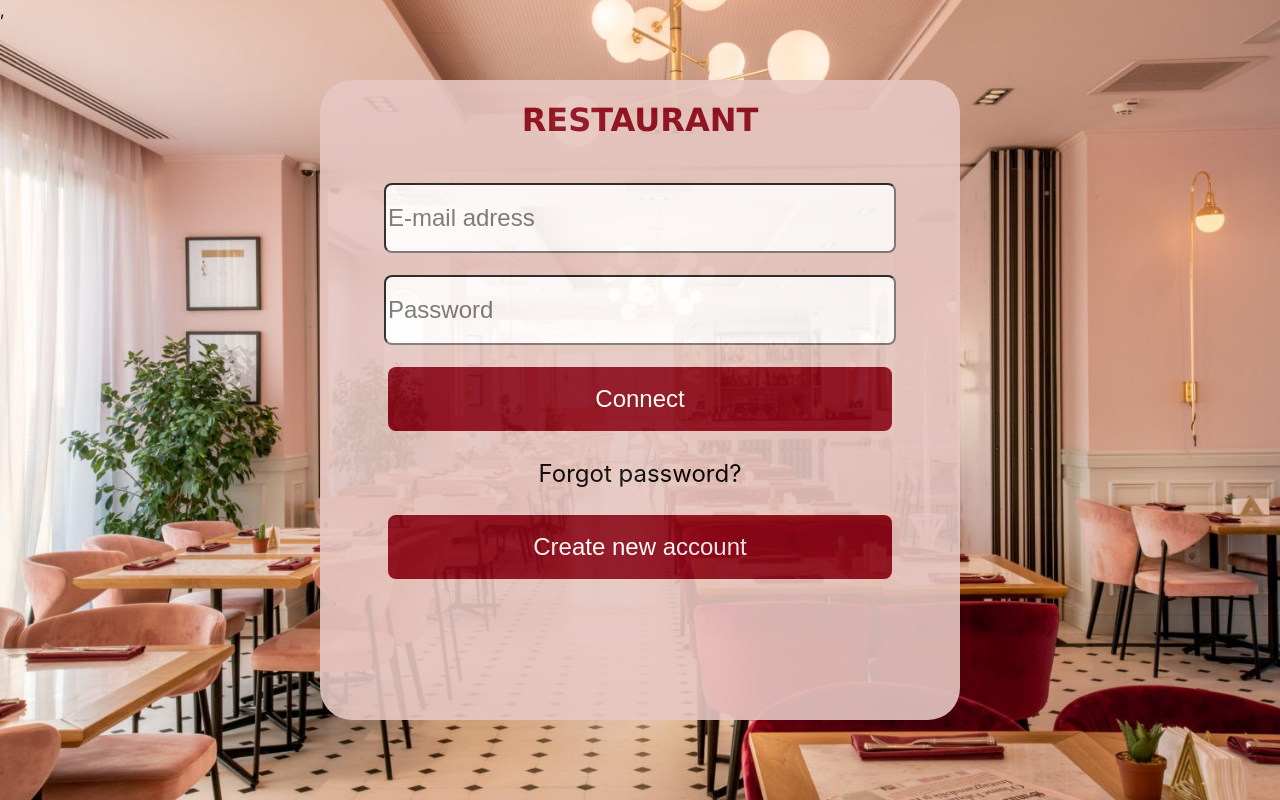
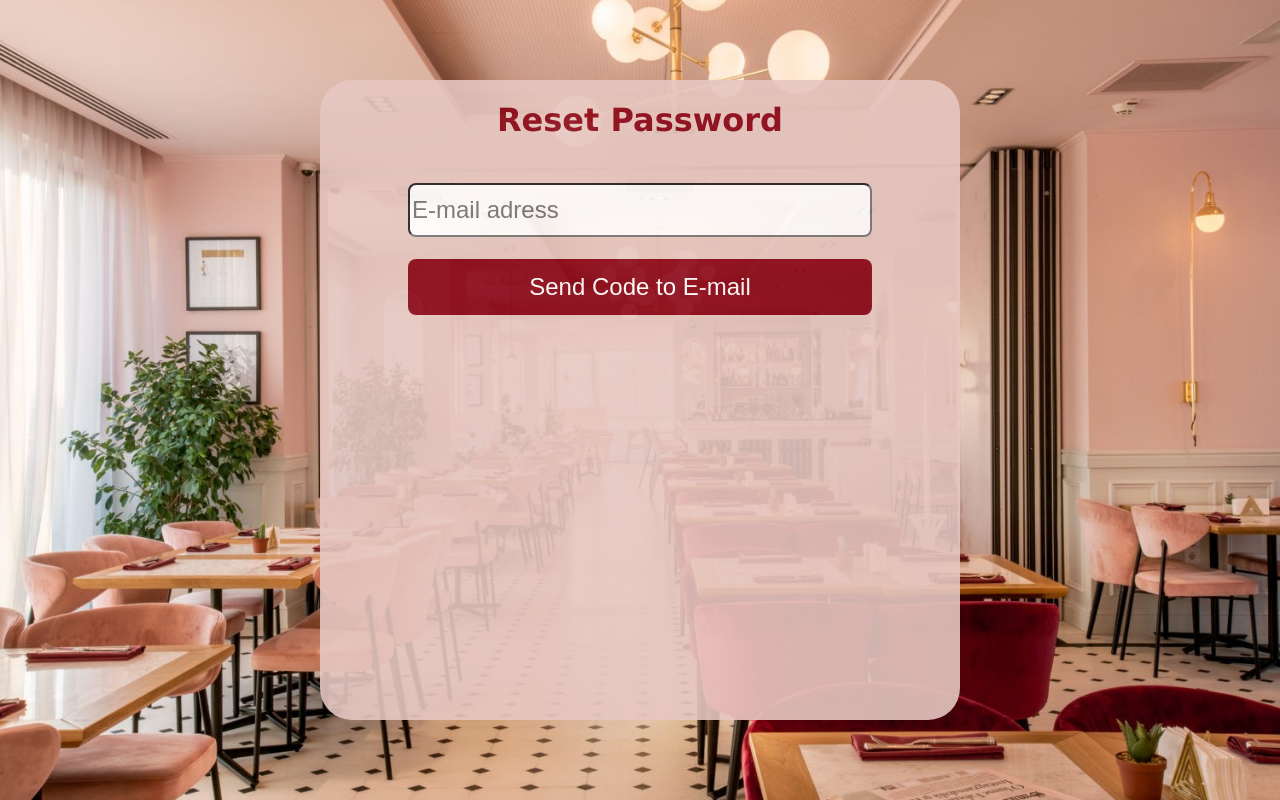
Before and after one commit to claudiu024/proiect_ipdp, a React (Create React App) app in the folder restaurant-react-app/: page /passwordreset in a window 1280 px wide. Built offline with nearby package versions, Linux system fonts and the light colour scheme.

Commit message:
Add files via upload

```diff
--- a/restaurant-react-app/src/App.css
+++ b/restaurant-react-app/src/App.css
@@ -1,7 +1,5 @@
 body{
   background-image: url("restaurant_poza.jpg");
-
-
   background-position: center center;
   background-attachment: fixed;
   background-repeat: no-repeat;
@@ -48,9 +46,14 @@ h1{
   width: 28.5rem;
   height: 3rem;
 
-
 }
-
+/* .line{
+  align-items: center;
+  border-bottom: 1px solid black;
+  display: flex;
+  margin: 20px 16px;
+  text-align: center;
+} */
 .connect-input{
   background-color: #8A0718;
   width: 31.5rem;
@@ -61,6 +64,8 @@ h1{
   cursor: pointer;
   border:none;
   color: white;
+
+
 }
 
 .connect-input:hover{
@@ -92,14 +97,14 @@ background-color:#C93144;}
 }@media only screen and  (max-device-width: 580px) {
   :root{ font-size:1rem;}
   .login-div{
-    width: 80%;
-   height: 50%;
+    width: 20rem;
+   height: 20rem;
    font-size:0.6rem;
   }
   .text-input{padding:0.5rem;margin:0.5rem;height:40%;width:70%;font-size:1rem;}
   .App-link{font-size: 1rem;}
   .user-div,h1,body,.link-div{margin: 1rem;}
-  .connect-input{padding: 0.6rem;height:70%;width: 70%;font-size:0.7rem;margin: 0.1rem;}
+  .connect-input{padding: 0.6rem;height:10% ;width: 70%;font-size:0.7rem;margin: 0.1rem;}
   .register-button{height:10%;width: 70%;padding: 0.6rem;
 
   }
--- a/restaurant-react-app/src/App.js
+++ b/restaurant-react-app/src/App.js
@@ -1,28 +1,33 @@
 import './App.css';
 import Register from "./register"
 import Home from "./home"
+import PasswordReset from './passwordreset'
 import {
   BrowserRouter as Router,
   Switch,
   Route,
-  Link
+
 } from "react-router-dom";
 
 function App() {
   return (
-
   <Router>
         <Switch>
+
           <Route path="/register">
             <Register />
           </Route>
 
-            <Route path="/">
-              <Home />
-            </Route>
+          <Route exact path="/">
+            <Home />
+          </Route>
+
+          <Route path="/passwordreset">
+            <PasswordReset />
+          </Route>
+
         </Switch>
   </Router>
-
   );
         }
 
--- /dev/null
+++ b/restaurant-react-app/src/components/Password_reset_code.js
@@ -0,0 +1,23 @@
+import React ,{useState}from 'react';
+import '../App.css';
+function PasswordResetCode()
+{
+
+
+   // console.log("pressed")
+    return(
+
+    <div className="user-div">
+        <input className="text-input input-register"type="text"  placeholder="Code"></input>
+        <input className="text-input input-register"type="password"  placeholder="New Password"></input>
+
+        <input className="text-input input-register"type="password"  placeholder="Confirm New Password"></input>
+
+        <input className="connect-input connect-input-register" type="submit" value="Reset Password" ></input>
+
+    </div>
+    )
+
+}
+
+export {PasswordResetCode};
--- a/restaurant-react-app/src/home.js
+++ b/restaurant-react-app/src/home.js
@@ -2,27 +2,21 @@ import { Link } from "react-router-dom"
 export default function Home(){
     return(
 <div className="login-div">
-        <h1>RESTAURANT</h1>
-        <form action="">
+        <h1>Login</h1>
+
         <div className="user-div">
 
-        <input className="text-input"type="text" id="user" name="user" placeholder="E-mail adress"></input>
+        <input className="text-input"type="text"  placeholder="E-mail adress"></input>
 
-        <input className="text-input" type="password" id="pwd" name="pwd" placeholder="Password"></input>
+        <input className="text-input" type="password" placeholder="Password"></input>
         </div>
         <input className="connect-input"type="submit" value="Connect" ></input>
 
-        </form>
       <div className='link-div'>
-        <a
-          className="App-link"
-          href="register.html"
-
-          rel="noopener noreferrer"
-        >
-        Forgot password?
-        </a>
+        <Link  to="/passwordreset" className="App-link" > Forgot password? </Link>
         </div>
           <div className="line"></div>
          <Link to="/register"><button  className='connect-input register-button'>Create new account</button></Link>
-        </div>)}
+
+        </div>)
+        }
--- a/restaurant-react-app/src/index.js
+++ b/restaurant-react-app/src/index.js
@@ -1,4 +1,4 @@
-  import React from 'react';
+import React from 'react';
 import ReactDOM from 'react-dom';
 import './index.css';
 import App from './App';
@@ -6,14 +6,10 @@ import reportWebVitals from './reportWebVitals';
 import { BrowserRouter as Router } from 'react-router-dom';
 
 ReactDOM.render(
-  <React.StrictMode>
-    <Router>
-        <div className="App">
+  <Router>
 
-        </div>
-    </Router>,
     <App />
-  </React.StrictMode>,
+  </Router>,
   document.getElementById('root')
 );
 
--- /dev/null
+++ b/restaurant-react-app/src/passwordreset.js
@@ -0,0 +1,31 @@
+import React ,{Component, useState}from 'react';
+import './App.css';
+// import Form from "react-bootstrap";
+import {PasswordResetCode} from './components/Password_reset_code.js'
+
+
+
+function PasswordReset()
+{
+    const [component_list,setComponent]=useState([]);
+function add_component(){if (component_list.length==0) setComponent(component_list.concat(<PasswordResetCode key={component_list.length}/>))
+
+}
+
+    return(
+
+    <div className="login-div">
+        <h1 >Reset Password</h1>
+        <div className="user-div">
+
+        <input className="text-input input-register"type="text"  placeholder="E-mail adress"></input>
+
+        </div>
+        <button className="connect-input connect-input-register" onClick={add_component}>Send Code to E-mail</button>
+        {component_list}
+    </div>
+
+    )
+}
+
+export default PasswordReset;
--- a/restaurant-react-app/src/register.js
+++ b/restaurant-react-app/src/register.js
@@ -4,24 +4,24 @@ import './App.css';
 function Register(){
     return(
 
-      <body>
+
           <div class="login-div">
               <h1 >Register</h1>
               <form action="register.js">
               <div className="user-div">
-              <input className="text-input input-register" type="text" id="user" name="user" placeholder="Nume"></input>
-              <input className="text-input input-register"type="text" id="user" name="user" placeholder="Prenume"></input>
+              <input className="text-input input-register" type="text" placeholder="Nume"></input>
+              <input className="text-input input-register"type="text" placeholder="Prenume"></input>
 
 
-              <input className="text-input input-register"type="text" id="user" name="user" placeholder="E-mail adress"></input>
+              <input className="text-input input-register"type="text" placeholder="E-mail adress"></input>
 
-              <input className="text-input input-register" type="password" id="pwd" name="pwd" placeholder="Password"></input>
-              <input className="text-input input-register" type="password" id="pwd" name="pwd" placeholder="Confirm Password"></input>
+              <input className="text-input input-register" type="password" placeholder="Password"></input>
+              <input className="text-input input-register" type="password" placeholder="Confirm Password"></input>
               </div>
               <input className="connect-input connect-input-register" type="submit" value="Create account" ></input>
               </form>
           </div>
-      </body>
+
 
 
     )}
```
